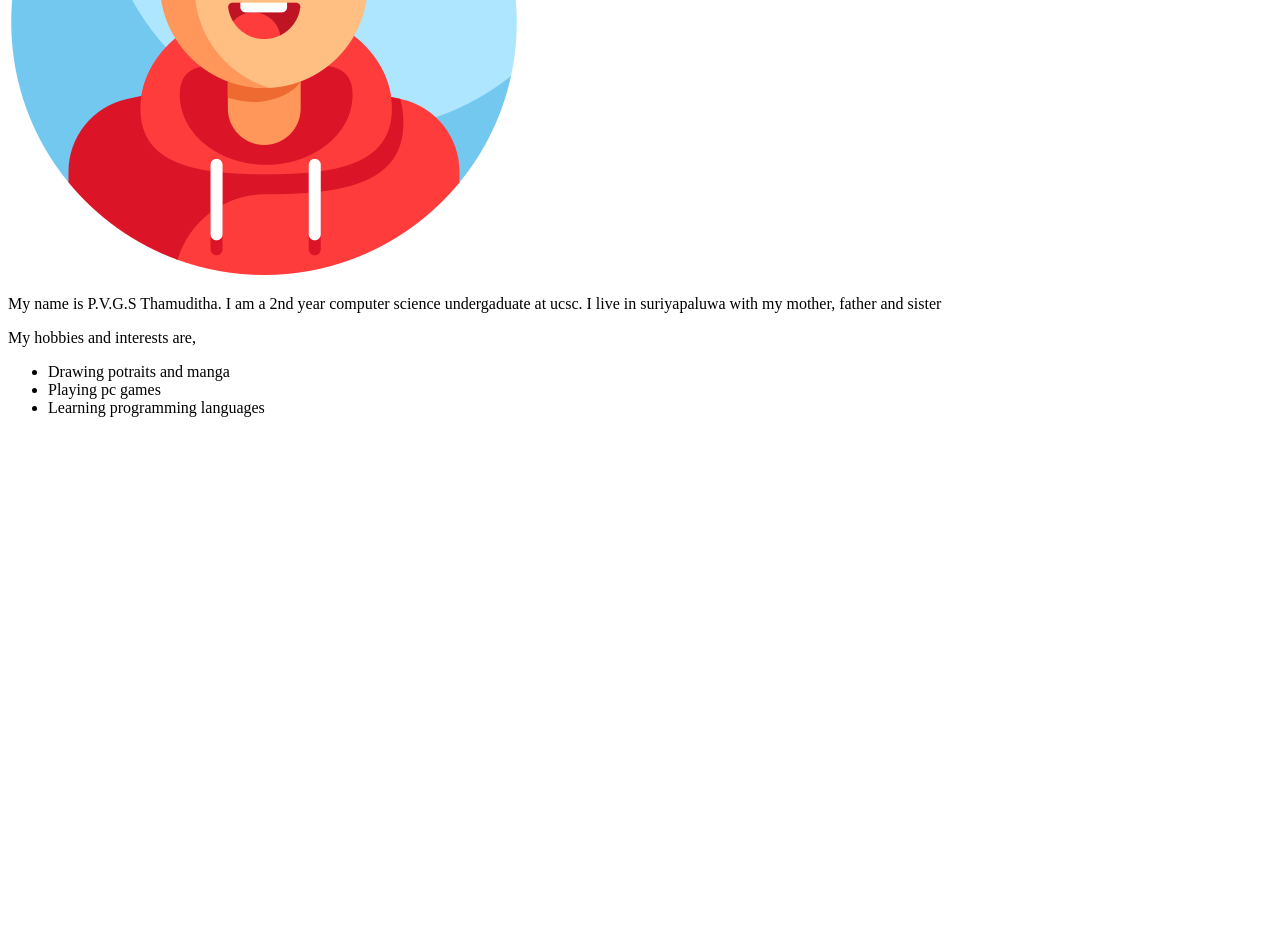
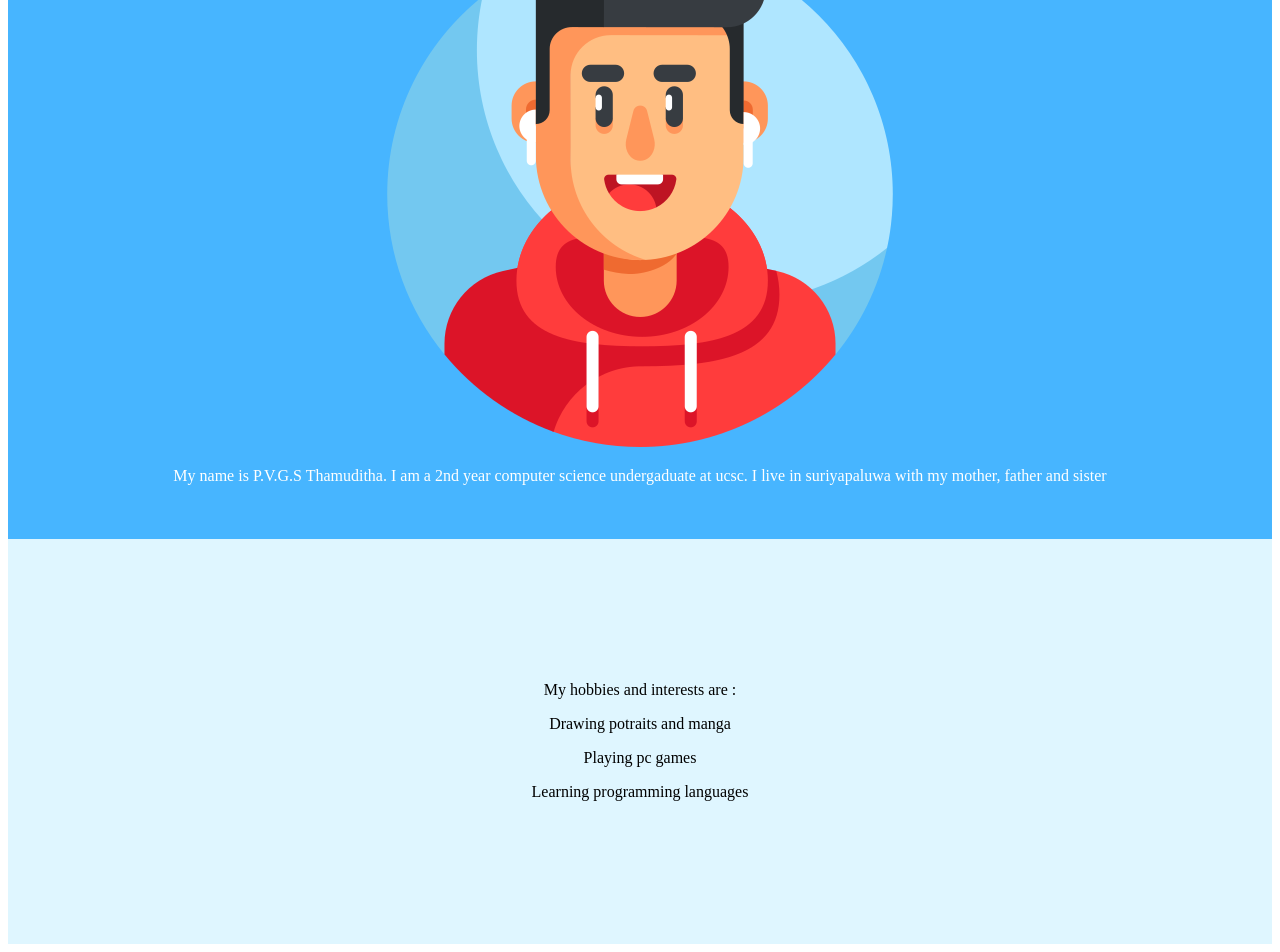
Before and after one commit to Thamuditha00/RAD_GIT, a plain HTML site: page Thamuditha/index.html in a window 1280 px wide. Shown: the part 304-1256 px from the top of the page. Before the commit the page ends 800 px from the top, so only its background shows below. Drawn offline with nearby package versions, Linux system fonts and the light colour scheme.

Commit message:
fixed some code in index.heml

```diff
--- a/Thamuditha/index.html
+++ b/Thamuditha/index.html
@@ -6,11 +6,12 @@
   <title>Thamuditha's website</title>
   <script src="https://cdn.jsdelivr.net/npm/@popperjs/core@2.11.5/dist/umd/popper.min.js" integrity="sha384-Xe+8cL9oJa6tN/veChSP7q+mnSPaj5Bcu9mPX5F5xIGE0DVittaqT5lorf0EI7Vk" crossorigin="anonymous"></script>
   <script src="https://cdn.jsdelivr.net/npm/bootstrap@5.2.0-beta1/dist/js/bootstrap.min.js" integrity="sha384-kjU+l4N0Yf4ZOJErLsIcvOU2qSb74wXpOhqTvwVx3OElZRweTnQ6d31fXEoRD1Jy" crossorigin="anonymous"></script>
+  <link rel="stylesheet" href="rsc/styles.css">
 </head>
 
 <body>
 
-  <section>
+  <section id="heading">
     <div class="container-fluid">
       <div class="row">
         <div class="col-lg-6">
@@ -19,7 +20,7 @@
       </div </div>
   </section>
 
-  <section>
+  <section id="myself">
     <div class="container-fluid">
       <div class="row">
         <div class="col-lg-6">
@@ -31,16 +32,16 @@
     </div>
   </section>
 
-  <section>
+  <section id="hobbies">
     <div class="container-fluid">
       <div class="row">
         <div class="col-lg-6">
-          <p>My hobbies and interests are,</p>
-          <ul>
-            <li>Drawing potraits and manga</li>
-            <li>Playing pc games</li>
-            <li>Learning programming languages</li>
-          </ul>
+          <p>My hobbies and interests are :</p>
+
+            <p>Drawing potraits and manga</p>
+            <p>Playing pc games</p>
+            <p>Learning programming languages</p>
+
         </div>
       </div>
     </div>
```
